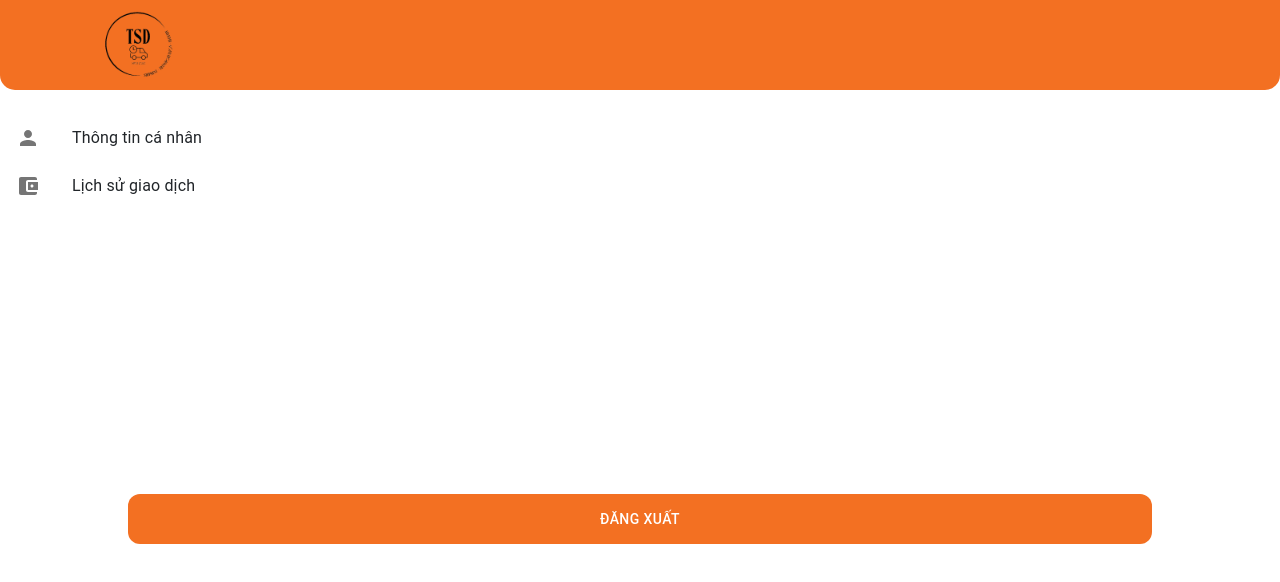
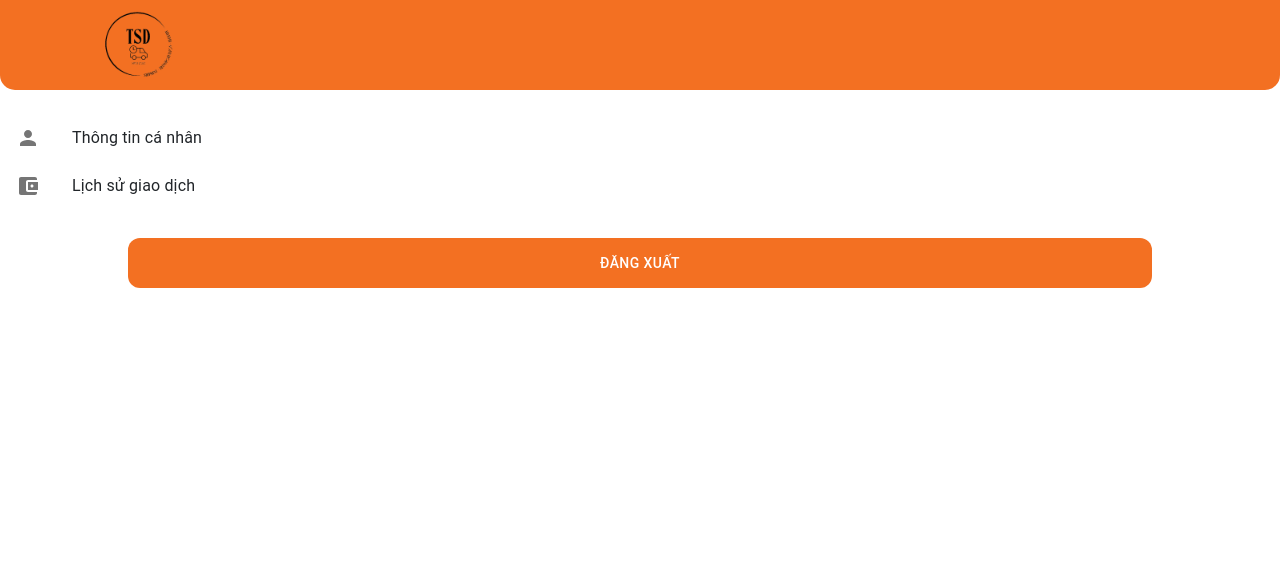
Before and after one commit to Gorst0902/exe202, a React (Create React App) app: page /settings in a window 1280 px wide. Shown: the top 582 px of the page. Built offline with nearby package versions, Linux system fonts and the light colour scheme.

Commit message:
update client host

```diff
--- a/src/pages/Booking/DeliveryForm.js
+++ b/src/pages/Booking/DeliveryForm.js
@@ -27,6 +27,10 @@ function AddressForm(props) {
   const [isOrderNow, setIsOrderNow] = useState(true); // Mặc định đặt hàng ngay
   const [pickUpDateTime, setPickUpDateTime] = useState(null); // Thời gian đặt hàng lịch hẹn
   const [paymentMethod, setPaymentMethod] = useState("Momo"); // Mặc định là Momo
+
+  const protocol = window.location.protocol;
+  const host = window.location.host;
+  const clientHost = `${protocol}//${host}`;
 
   const [goodsDto, setGoodsDto] = useState({
     name: "",
@@ -127,6 +131,7 @@ function AddressForm(props) {
         {
           headers: {
             Authorization: `Bearer ${token}`,
+            "X-Client-Host": clientHost,
           },
         }
       )
@@ -135,7 +140,7 @@ function AddressForm(props) {
         console.log(response.data);
         // Chuyển hướng hoặc thực hiện các hành động cần thiết sau khi đặt hàng thành công
 
-        // Sau khi đặt hàng thành công, kiểm tra loại thiết bị
+        // Sau khi đặt hàng thành công, kiểm tra loại thiết DDbị
         const { deeplink, paymentUrl } = response.data;
 
         // Sau khi lấy dữ liệu, kiểm tra loại thiết bị
--- a/src/pages/Footer/Footer.js
+++ b/src/pages/Footer/Footer.js
@@ -1,25 +1,38 @@
 import React from "react";
 import "../Footer/Footer.css";
+import { Link } from "react-router-dom";
 
 export default function Footer() {
   return (
     <div className="footer">
       <div className="footer__content">
+        <Link to="/driver">
           <button>
             <i className="fa-solid fa-house" />
           </button>
+        </Link>
+        <Link to="/lichsu">
           <button>
             <i className="fa-solid fa-list" />
           </button>
+        </Link>
+        {/* tìm kiếm */}
+        <Link to="/timkiem">
           <button className="search">
             <i className="fa-solid fa-magnifying-glass" />
           </button>
+        </Link>
+        {/* đơn hàng đang nhận */}
+        <Link to="/donhangdannhan">
           <button>
             <i className="fa-solid fa-bell" />
           </button>
+        </Link>
+        <Link to="/settings">
           <button>
             <i className="fa-solid fa-gear" />
           </button>
+        </Link>
       </div>
     </div>
   );
--- a/src/pages/HomePage/HomePage.css
+++ b/src/pages/HomePage/HomePage.css
@@ -37,3 +37,6 @@
     color: #f37022 !important;
   }
 }
+.homepage__login a {
+  text-decoration: none;
+}
--- a/src/pages/HomePage/HomePage.js
+++ b/src/pages/HomePage/HomePage.js
@@ -22,7 +22,7 @@ export default function HomePage() {
         <div>
           <img src={myImage} alt="" className="homepage__header__logo" />
         </div>
-        <div>
+        <div className="homepage__login">
           <Link to="/login">
             <Button className="homepage__header_button" variant="outlined">
               Đăng nhập
--- a/src/pages/SettingPage/SettingList.js
+++ b/src/pages/SettingPage/SettingList.js
@@ -33,7 +33,9 @@ export default function SettingList() {
     navigate("/login"); // Chuyển hướng sau khi logout
   };
   return (
-    <div style={{ display: "flex", flexDirection: "column", height: "70vh" }}>
+    <div style={{ display: "flex", flexDirection: "column", flex: 1 }}>
+      <div style={{ flex: 1 }}>
+        {" "}
         <UserHeader />
         <List>
           <ListItem button component={Link} to="/userinfo">
@@ -68,14 +70,13 @@ export default function SettingList() {
             <ListItemText primary="Lịch sử giao dịch" />
           </ListItem>
         </List>
+      </div>
+      <div className="footer">
         {roleUser === "USER" && <UserFooter />}
         {roleUser === "DRIVER" && <Footer />}
-      <div
-        style={{
-          marginTop: "auto",
-          textAlign: "center",
-        }}
-      >
+      </div>
+
+      <div style={{ textAlign: "center" }}>
         <Button
           onClick={handleLogout}
           className="mb-3"
@@ -85,6 +86,7 @@ export default function SettingList() {
             height: "50px",
             width: "80%",
             color: "white",
+            margin: "20px auto", // Thêm margin để căn chỉnh nút đăng xuất
           }}
         >
           Đăng xuất
```
Lines whose indentation alone changed are shown as unchanged.
